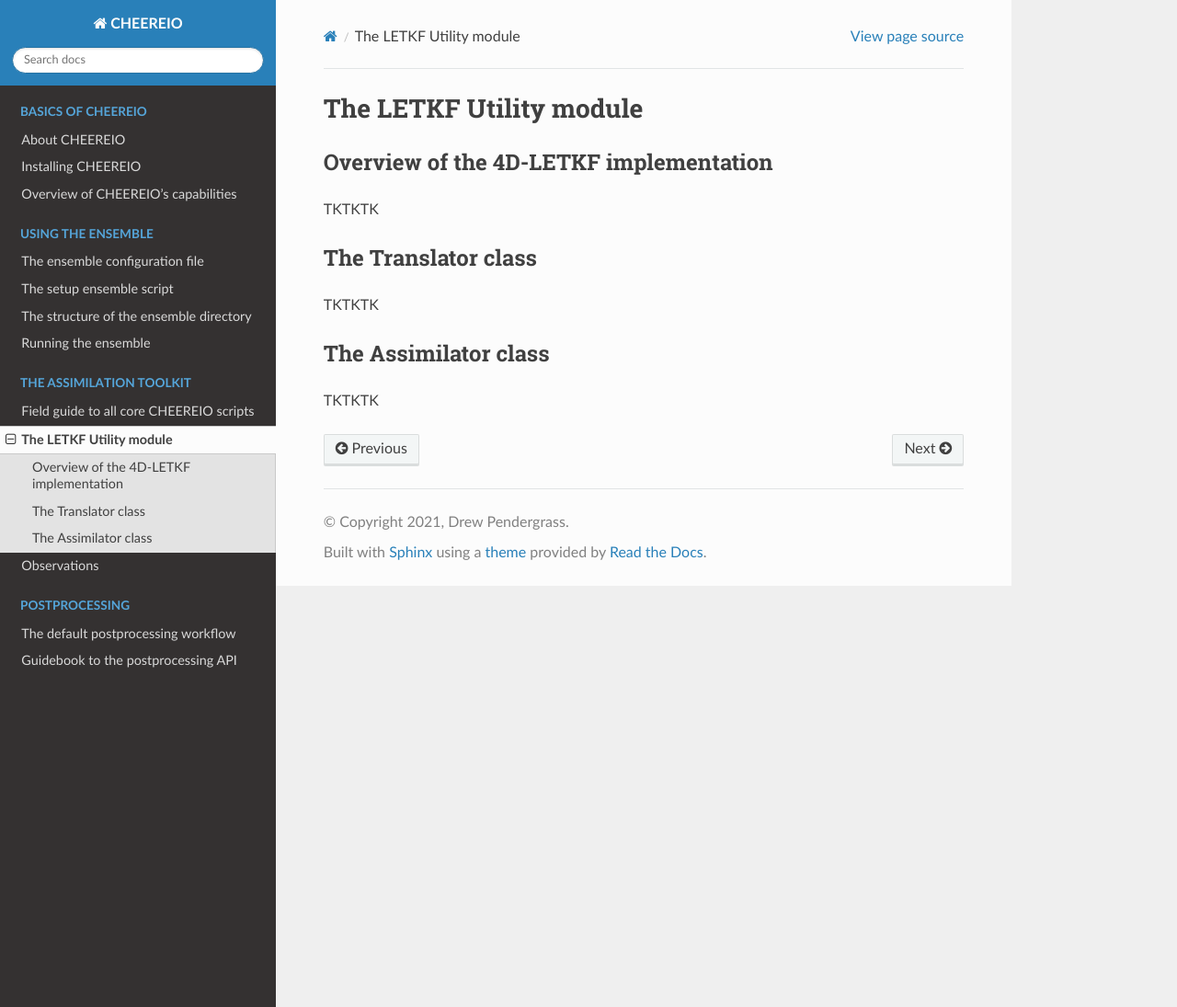
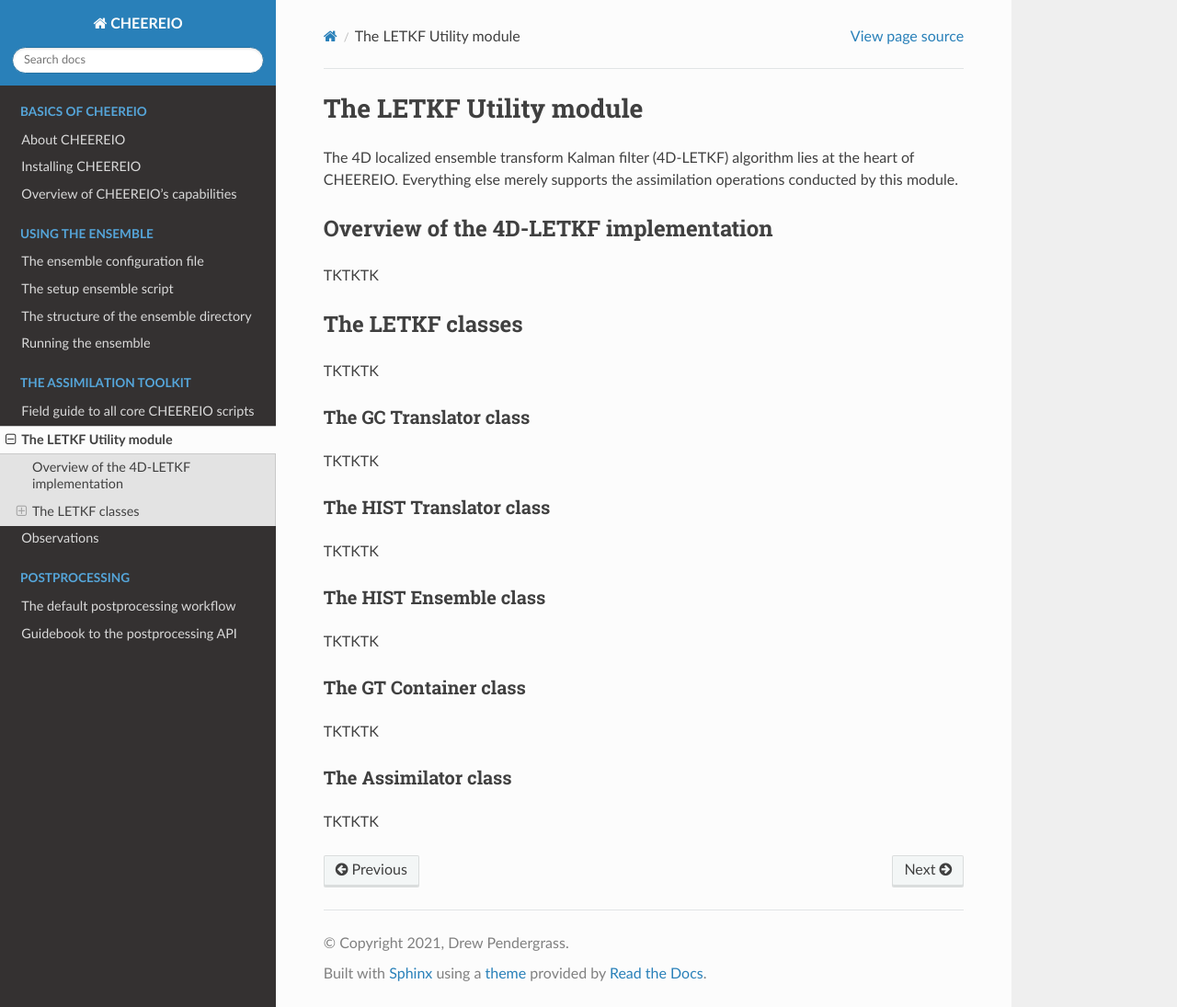
Before and after one commit to drewpendergrass/CHEEREIO, a Sphinx documentation site: the page built from docs/The-letkf-utils-module.rst, in a window 1280 px wide and 1095 px high. Shown: the whole window at 92% size. Built offline with Sphinx 7.4.7 and the Read the Docs theme 2.0.0, drawn with Linux system fonts in a browser that asks for light colours.

Commit message:
update outline for LETKF utils

```diff
--- a/docs/The-letkf-utils-module.rst
+++ b/docs/The-letkf-utils-module.rst
@@ -2,18 +2,40 @@
 
 The LETKF Utility module
 ==========
+
+The 4D localized ensemble transform Kalman filter (4D-LETKF) algorithm lies at the heart of CHEEREIO. Everything else merely supports the assimilation operations conducted by this module.
 
 Overview of the 4D-LETKF implementation
 -------------
 
 TKTKTK
 
-The Translator class
+The LETKF classes
 -------------
 
 TKTKTK
 
-The Assimilator class
--------------
+The GC Translator class
+~~~~~~~~~~~~~
 
 TKTKTK
+
+The HIST Translator class
+~~~~~~~~~~~~~
+
+TKTKTK
+
+The HIST Ensemble class
+~~~~~~~~~~~~~
+
+TKTKTK
+
+The GT Container class
+~~~~~~~~~~~~~
+
+TKTKTK
+
+The Assimilator class
+~~~~~~~~~~~~~
+
+TKTKTK
```
